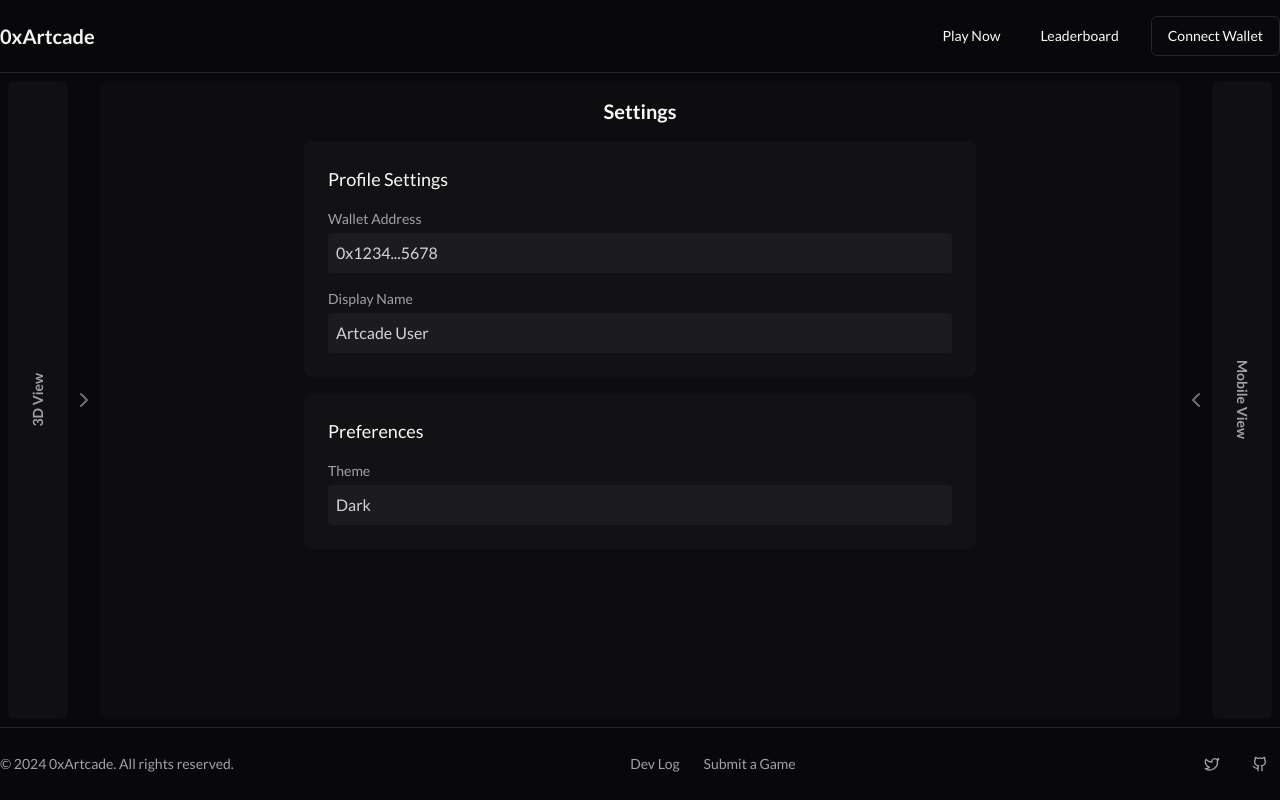
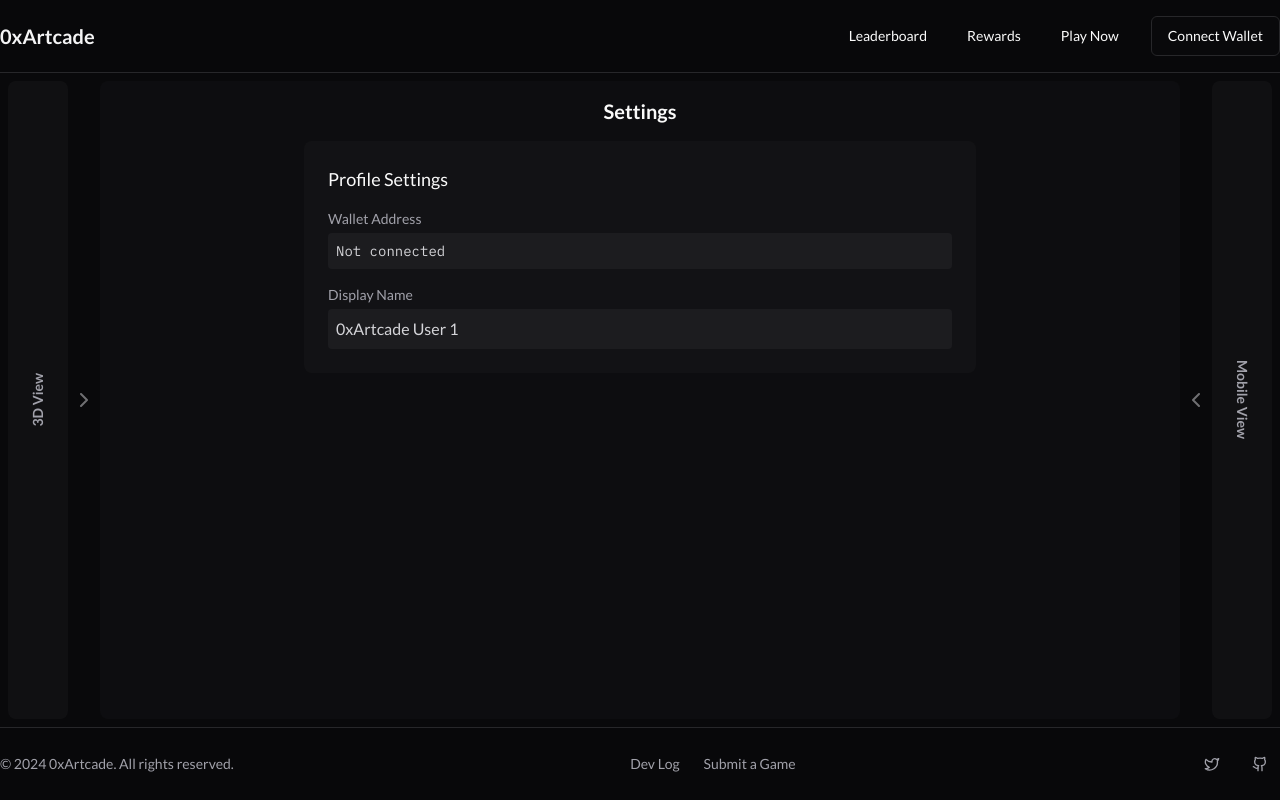
Before and after one commit to 0xartcade/artcade-ui, a Next.js app: page /settings in a window 1280 px wide. Built offline with nearby package versions, Linux system fonts and the light colour scheme.

Commit message:
- adjusted header - used full eth addresses

```diff
--- a/app/settings/page.tsx
+++ b/app/settings/page.tsx
@@ -1,6 +1,11 @@
+'use client';
+
 import { InfoPanel } from "@/components/info-panel"
+import { useWalletStore } from "@/lib/store/wallet-store"
 
 export default function SettingsPage() {
+  const { address } = useWalletStore()
+
   return (
     <InfoPanel>
       <div className="flex flex-col">
@@ -13,8 +18,8 @@ export default function SettingsPage() {
                 <label className="block text-sm font-medium text-zinc-400 mb-1">
                   Wallet Address
                 </label>
-                <div className="p-2 bg-zinc-800/50 rounded text-zinc-300">
-                  0x1234...5678
+                <div className="p-2 bg-zinc-800/50 rounded text-zinc-300 font-mono text-sm break-all">
+                  {address || 'Not connected'}
                 </div>
               </div>
               <div>
@@ -22,21 +27,7 @@ export default function SettingsPage() {
                   Display Name
                 </label>
                 <div className="p-2 bg-zinc-800/50 rounded text-zinc-300">
-                  Artcade User
-                </div>
-              </div>
-            </div>
-          </div>
-
-          <div className="p-6 bg-zinc-900/50 rounded-lg">
-            <h3 className="text-lg font-medium mb-4">Preferences</h3>
-            <div className="space-y-4">
-              <div>
-                <label className="block text-sm font-medium text-zinc-400 mb-1">
-                  Theme
-                </label>
-                <div className="p-2 bg-zinc-800/50 rounded text-zinc-300">
-                  Dark
+                  0xArtcade User 1
                 </div>
               </div>
             </div>
--- a/components/layout/header.tsx
+++ b/components/layout/header.tsx
@@ -26,20 +26,22 @@ export function Header() {
           <Link href="/dashboard" className="text-xl font-bold text-zinc-100">
             0xArtcade
           </Link>
+            <div className="flex items-center gap-2">
+              <Button variant="ghost"onClick={(e) => handleNavigation(e, "/leaderboard")}>
+              Leaderboard
+              </Button>
 
-          <div className="flex items-center gap-2">
-            <Button
-              variant="ghost"
-              onClick={(e) => handleNavigation(e, "/games")}
-            >
-              Play Now
-            </Button>
-            <Button
-              variant="ghost"
-              onClick={(e) => handleNavigation(e, "/leaderboard")}
-            >
-              Leaderboard
-            </Button>
+            <div className="flex items-center gap-2">
+              <Button variant="ghost" onClick={(e) => handleNavigation(e, "/rewards")}>
+                Rewards
+              </Button>
+            </div>
+
+            <div className="flex items-center gap-2">
+              <Button variant="ghost" onClick={(e) => handleNavigation(e, "/games")}>
+                Play Now
+              </Button>
+            </div>
             <div className="ml-2">
               <ConnectWalletButton />
               <UserMenu />
--- a/components/user-menu.tsx
+++ b/components/user-menu.tsx
@@ -10,8 +10,11 @@ import { useWalletStore } from "@/lib/store/wallet-store"
 import { Settings, LogOut } from "lucide-react"
 import Link from "next/link"
 
+// Example address from utils for development
+const EXAMPLE_ADDRESS = "0x2fe4689436941b9fa078b50d1f88e556738b723e"
+
 export function UserMenu() {
-  const { disconnect, isConnected, address } = useWalletStore()
+  const { disconnect, isConnected, address = EXAMPLE_ADDRESS } = useWalletStore()
 
   if (!isConnected) {
     return null
@@ -21,19 +24,23 @@ export function UserMenu() {
     <DropdownMenu>
       <DropdownMenuTrigger asChild>
         <Button variant="outline" className="border-zinc-800">
-          {address}
+          0xArtcade User 1
         </Button>
       </DropdownMenuTrigger>
-      <DropdownMenuContent align="end">
-        <DropdownMenuItem asChild>
+      <DropdownMenuContent align="end" className="w-[340px] p-2">
+        <div className="px-2 py-2.5 text-xs font-mono text-zinc-400 break-all">
+          {address}
+        </div>
+        <DropdownMenuSeparator />
+        <DropdownMenuItem asChild className="py-2.5">
           <Link href="/settings" className="flex items-center">
-            <Settings className="mr-2 h-4 w-4" />
+            <Settings className="mr-2.5 h-4 w-4" />
             <span>Settings</span>
           </Link>
         </DropdownMenuItem>
         <DropdownMenuSeparator />
-        <DropdownMenuItem onClick={disconnect} className="text-red-500">
-          <LogOut className="mr-2 h-4 w-4" />
+        <DropdownMenuItem onClick={disconnect} className="text-red-500 py-2.5">
+          <LogOut className="mr-2.5 h-4 w-4" />
           <span>Disconnect</span>
         </DropdownMenuItem>
       </DropdownMenuContent>
--- a/lib/store/wallet-store.ts
+++ b/lib/store/wallet-store.ts
@@ -10,6 +10,6 @@ type WalletState = {
 export const useWalletStore = create<WalletState>((set) => ({
   isConnected: false,
   address: null,
-  connect: () => set({ isConnected: true, address: '0x1234...5678' }),
+  connect: () => set({ isConnected: true, address: '0x2fe4689436941b9fa078b50d1f88e556738b723e' }),
   disconnect: () => set({ isConnected: false, address: null }),
 }))
```
